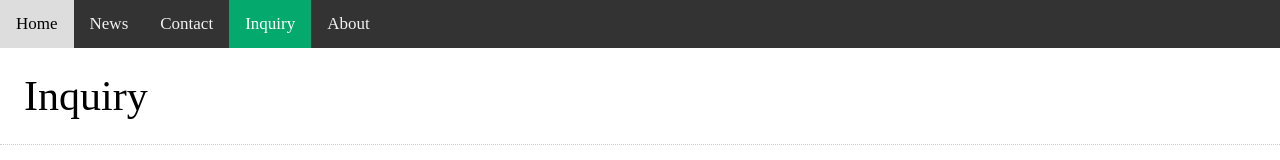
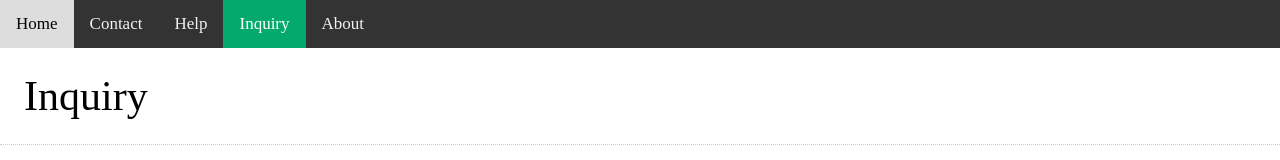
Before and after one commit to Gintinks/routing, a plain HTML site: page inquiry.html in a window 1280 px wide. Shown: the top 160 px of the page. Drawn offline with Linux system fonts and the light colour scheme.

Commit message:
minor text error

```diff
--- a/inquiry.html
+++ b/inquiry.html
@@ -14,8 +14,8 @@
 <body>
     <div class="topnav" id="myTopnav">
         <a href="/">Home</a>
-        <a href="/contact">News</a>
-        <a href="/help">Contact</a>
+        <a href="/contact">Contact</a>
+        <a href="/help">Help</a>
         <a class="active" href="/inquiry">Inquiry</a>
         <a href="/about">About</a>
         <a href="javascript:void(0);" class="icon" onclick="myFunction()">
```
